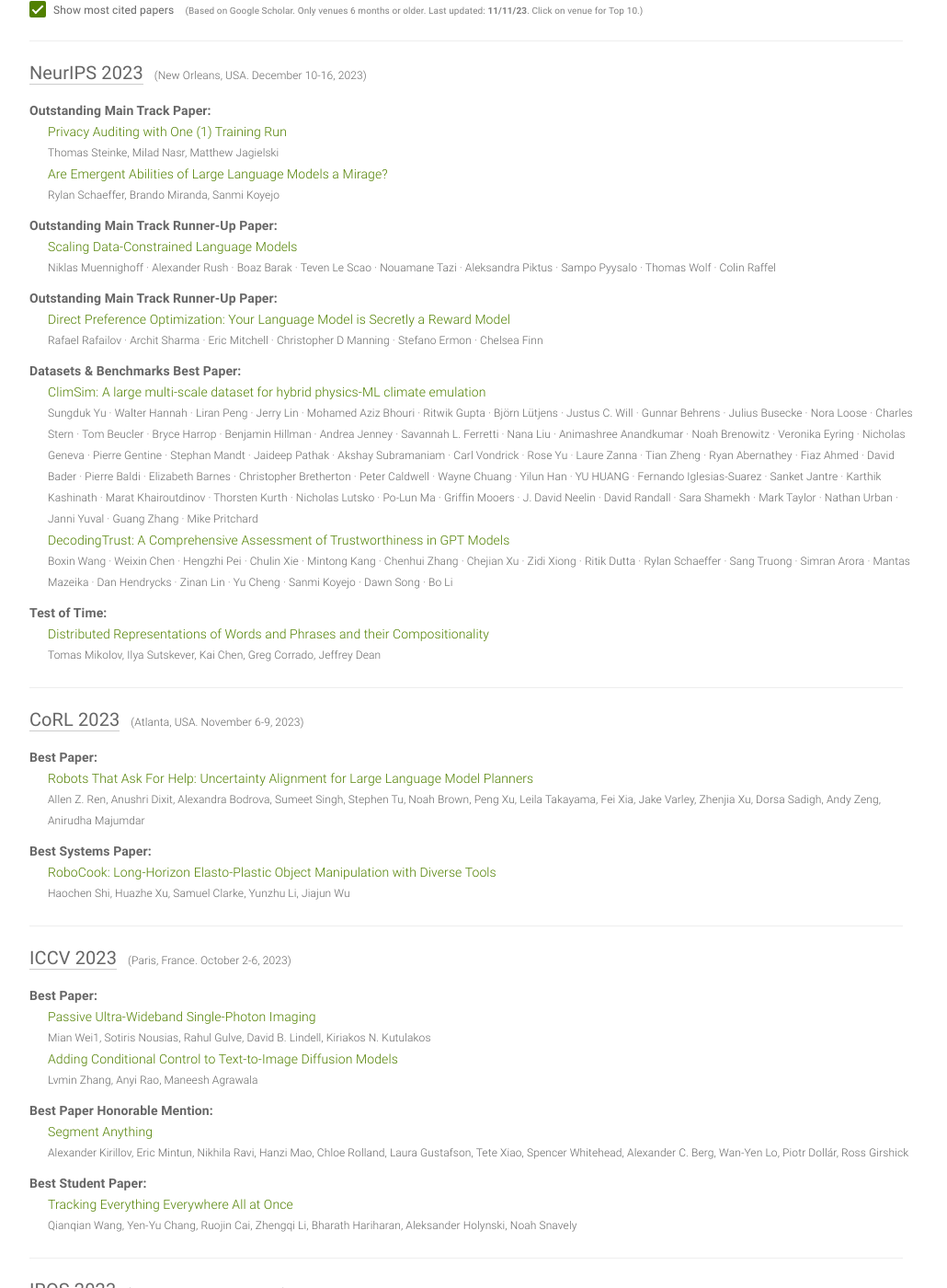
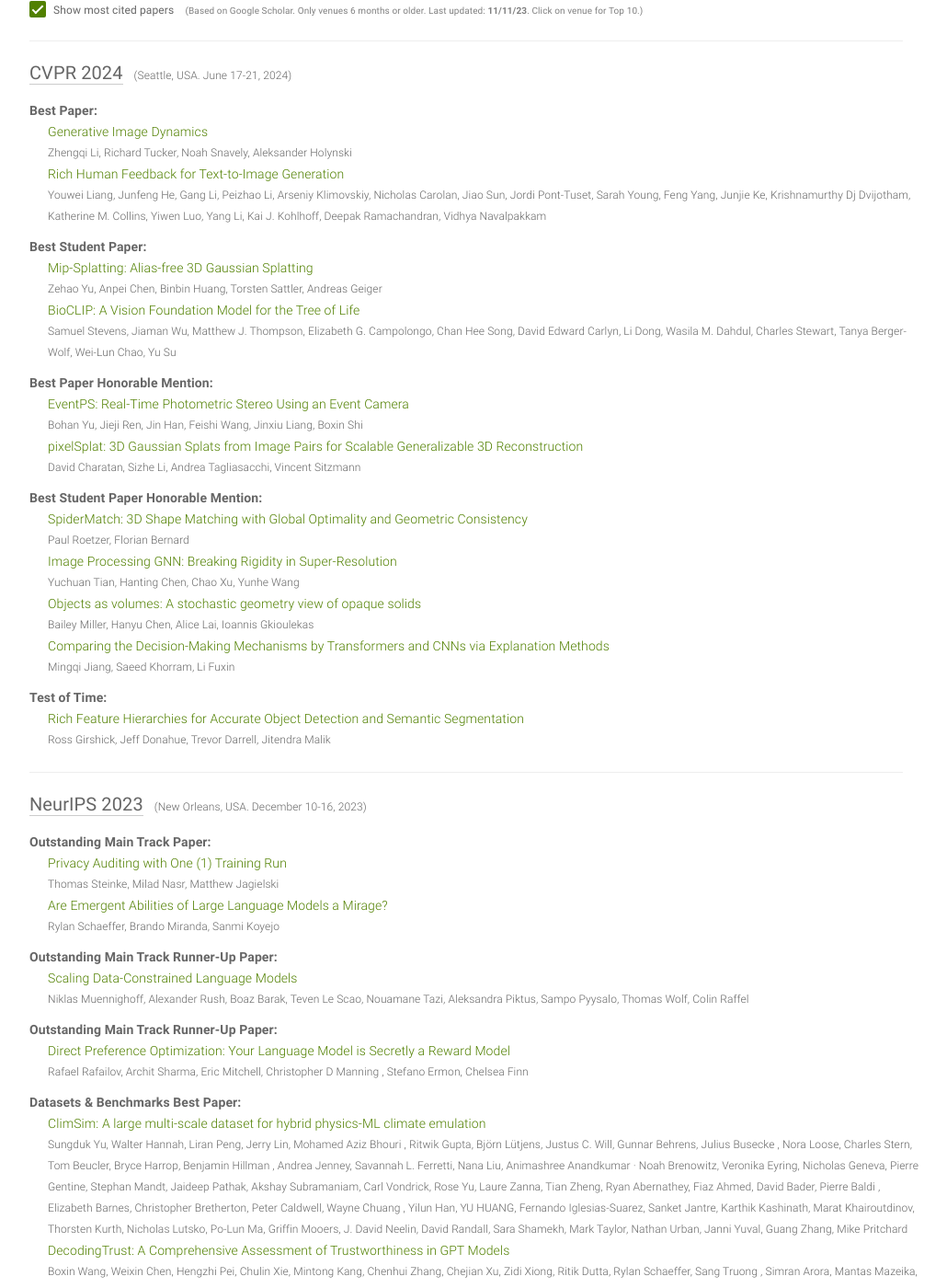
Before and after one commit to clemense/ai-bestpapers, a Jekyll site: the page built from index.html, in a window 1280 px wide and 1400 px high, scrolled down 238 px. Shown: the whole window at 92% size, without its empty margins (133-1163 px from the left). Built offline with Jekyll 4.4.1, drawn with Linux system fonts in a browser that asks for light colours; some of the changed text lies outside the part shown.

Commit message:
Add CVPR 2024

```diff
--- a/_data/papers.yml
+++ b/_data/papers.yml
@@ -1,4 +1,73 @@
 ---
+
+- venue: CVPR
+  year: 2024
+  awards:
+  - award: Best Paper
+    title: Generative Image Dynamics
+    author: Zhengqi Li, Richard Tucker, Noah Snavely, Aleksander Holynski
+    link: https://arxiv.org/abs/2309.07906
+    source: https://www.computer.org/press-room/cvpr-2024-announces-best-paper-award-winners
+  - award: Best Paper
+    title: Rich Human Feedback for Text-to-Image Generation
+    author: Youwei Liang, Junfeng He, Gang Li, Peizhao Li, Arseniy Klimovskiy, Nicholas
+      Carolan, Jiao Sun, Jordi Pont-Tuset, Sarah Young, Feng Yang, Junjie Ke, Krishnamurthy
+      Dj Dvijotham, Katherine M. Collins, Yiwen Luo, Yang Li, Kai J. Kohlhoff, Deepak
+      Ramachandran, Vidhya Navalpakkam
+    link: https://arxiv.org/abs/2312.10240
+    source: https://www.computer.org/press-room/cvpr-2024-announces-best-paper-award-winners
+  - award: Best Student Paper
+    title: 'Mip-Splatting: Alias-free 3D Gaussian Splatting'
+    author: Zehao Yu, Anpei Chen, Binbin Huang, Torsten Sattler, Andreas Geiger
+    link: https://arxiv.org/abs/2311.16493
+    source: https://www.computer.org/press-room/cvpr-2024-announces-best-paper-award-winners
+  - award: Best Student Paper
+    title: 'BioCLIP: A Vision Foundation Model for the Tree of Life'
+    author: Samuel Stevens, Jiaman Wu, Matthew J. Thompson, Elizabeth G. Campolongo,
+      Chan Hee Song, David Edward Carlyn, Li Dong, Wasila M. Dahdul, Charles Stewart,
+      Tanya Berger-Wolf, Wei-Lun Chao, Yu Su
+    link: https://arxiv.org/abs/2311.18803
+    source: https://www.computer.org/press-room/cvpr-2024-announces-best-paper-award-winners
+  - award: Best Paper Honorable Mention
+    title: 'EventPS: Real-Time Photometric Stereo Using an Event Camera'
+    author: Bohan Yu, Jieji Ren, Jin Han, Feishi Wang, Jinxiu Liang, Boxin Shi
+    link: https://openaccess.thecvf.com/content/CVPR2024/papers/Yu_EventPS_Real-Time_Photometric_Stereo_Using_an_Event_Camera_CVPR_2024_paper.pdf
+    source: https://www.computer.org/press-room/cvpr-2024-announces-best-paper-award-winners
+  - award: Best Paper Honorable Mention
+    title: 'pixelSplat: 3D Gaussian Splats from Image Pairs for Scalable Generalizable
+      3D Reconstruction'
+    author: David Charatan, Sizhe Li, Andrea Tagliasacchi, Vincent Sitzmann
+    link: https://arxiv.org/abs/2312.12337
+    source: https://www.computer.org/press-room/cvpr-2024-announces-best-paper-award-winners
+  - award: Best Student Paper Honorable Mention
+    title: 'SpiderMatch: 3D Shape Matching with Global Optimality and Geometric Consistency'
+    author: Paul Roetzer, Florian Bernard
+    link: https://openaccess.thecvf.com/content/CVPR2024/papers/Roetzer_SpiderMatch_3D_Shape_Matching_with_Global_Optimality_and_Geometric_Consistency_CVPR_2024_paper.pdf
+    source: https://www.computer.org/press-room/cvpr-2024-announces-best-paper-award-winners
+  - award: Best Student Paper Honorable Mention
+    title: 'Image Processing GNN: Breaking Rigidity in Super-Resolution'
+    author: Yuchuan Tian, Hanting Chen, Chao Xu, Yunhe Wang
+    link: https://openaccess.thecvf.com/content/CVPR2024/papers/Tian_Image_Processing_GNN_Breaking_Rigidity_in_Super-Resolution_CVPR_2024_paper.pdf
+    source: https://www.computer.org/press-room/cvpr-2024-announces-best-paper-award-winners
+  - award: Best Student Paper Honorable Mention
+    title: 'Objects as volumes: A stochastic geometry view of opaque solids'
+    author: Bailey Miller, Hanyu Chen, Alice Lai, Ioannis Gkioulekas
+    link: https://arxiv.org/abs/2312.15406
+    source: https://www.computer.org/press-room/cvpr-2024-announces-best-paper-award-winners
+  - award: Best Student Paper Honorable Mention
+    title: Comparing the Decision-Making Mechanisms by Transformers and CNNs via Explanation
+      Methods
+    author: Mingqi Jiang, Saeed Khorram, Li Fuxin
+    link: https://arxiv.org/abs/2212.06872
+    source: https://www.computer.org/press-room/cvpr-2024-announces-best-paper-award-winners
+  - award: Test of Time
+    title: Rich Feature Hierarchies for Accurate Object Detection and Semantic Segmentation
+    author: Ross Girshick, Jeff Donahue, Trevor Darrell, Jitendra Malik
+    link: https://arxiv.org/abs/1311.2524
+    source: https://www.computer.org/press-room/cvpr-2024-announces-best-paper-award-winners
+  place: Seattle, USA
+  date: June 17-21, 2024
+  sub: CV
 
 - venue: NeurIPS
   year: 2023
@@ -15,39 +84,38 @@
     source: https://blog.neurips.cc/2023/12/11/announcing-the-neurips-2023-paper-awards/
   - award: Outstanding Main Track Runner-Up Paper
     title: Scaling Data-Constrained Language Models
-    author: Niklas Muennighoff · Alexander Rush · Boaz Barak · Teven Le Scao · Nouamane
-      Tazi · Aleksandra Piktus · Sampo Pyysalo · Thomas Wolf · Colin Raffel
+    author: Niklas Muennighoff, Alexander Rush, Boaz Barak, Teven Le Scao, Nouamane
+      Tazi, Aleksandra Piktus, Sampo Pyysalo, Thomas Wolf, Colin Raffel
     link: https://arxiv.org/abs/2305.16264
     source: https://blog.neurips.cc/2023/12/11/announcing-the-neurips-2023-paper-awards/
   - award: Outstanding Main Track Runner-Up  Paper
     title: 'Direct Preference Optimization: Your Language Model is Secretly a Reward
       Model'
-    author: Rafael Rafailov · Archit Sharma · Eric Mitchell · Christopher D Manning
-      · Stefano Ermon · Chelsea Finn
+    author: Rafael Rafailov, Archit Sharma, Eric Mitchell, Christopher D Manning ,
+      Stefano Ermon, Chelsea Finn
     link: https://arxiv.org/abs/2305.18290
     source: https://blog.neurips.cc/2023/12/11/announcing-the-neurips-2023-paper-awards/
   - award: Datasets & Benchmarks Best Paper
     title: 'ClimSim: A large multi-scale dataset for hybrid physics-ML climate emulation'
-    author: Sungduk Yu · Walter Hannah · Liran Peng · Jerry Lin · Mohamed Aziz Bhouri
-      · Ritwik Gupta · Björn Lütjens · Justus C. Will · Gunnar Behrens · Julius Busecke
-      · Nora Loose · Charles Stern · Tom Beucler · Bryce Harrop · Benjamin Hillman
-      · Andrea Jenney · Savannah L. Ferretti · Nana Liu · Animashree Anandkumar ·
-      Noah Brenowitz · Veronika Eyring · Nicholas Geneva · Pierre Gentine · Stephan
-      Mandt · Jaideep Pathak · Akshay Subramaniam · Carl Vondrick · Rose Yu · Laure
-      Zanna · Tian Zheng · Ryan Abernathey · Fiaz Ahmed · David Bader · Pierre Baldi
-      · Elizabeth Barnes · Christopher Bretherton · Peter Caldwell · Wayne Chuang
-      · Yilun Han · YU HUANG · Fernando Iglesias-Suarez · Sanket Jantre · Karthik
-      Kashinath · Marat Khairoutdinov · Thorsten Kurth · Nicholas Lutsko · Po-Lun
-      Ma · Griffin Mooers · J. David Neelin · David Randall · Sara Shamekh · Mark
-      Taylor · Nathan Urban · Janni Yuval · Guang Zhang · Mike Pritchard
+    author: Sungduk Yu, Walter Hannah, Liran Peng, Jerry Lin, Mohamed Aziz Bhouri
+      , Ritwik Gupta, Björn Lütjens, Justus C. Will, Gunnar Behrens, Julius Busecke
+      , Nora Loose, Charles Stern, Tom Beucler, Bryce Harrop, Benjamin Hillman , Andrea
+      Jenney, Savannah L. Ferretti, Nana Liu, Animashree Anandkumar · Noah Brenowitz,
+      Veronika Eyring, Nicholas Geneva, Pierre Gentine, Stephan Mandt, Jaideep Pathak,
+      Akshay Subramaniam, Carl Vondrick, Rose Yu, Laure Zanna, Tian Zheng, Ryan Abernathey,
+      Fiaz Ahmed, David Bader, Pierre Baldi , Elizabeth Barnes, Christopher Bretherton,
+      Peter Caldwell, Wayne Chuang , Yilun Han, YU HUANG, Fernando Iglesias-Suarez,
+      Sanket Jantre, Karthik Kashinath, Marat Khairoutdinov, Thorsten Kurth, Nicholas
+      Lutsko, Po-Lun Ma, Griffin Mooers, J. David Neelin, David Randall, Sara Shamekh,
+      Mark Taylor, Nathan Urban, Janni Yuval, Guang Zhang, Mike Pritchard
     link: https://openreview.net/forum?id=W5If9P1xqO
     source: https://blog.neurips.cc/2023/12/11/announcing-the-neurips-2023-paper-awards/
   - award: Datasets & Benchmarks Best Paper
     title: 'DecodingTrust: A Comprehensive Assessment of Trustworthiness in GPT Models'
-    author: Boxin Wang · Weixin Chen · Hengzhi Pei · Chulin Xie · Mintong Kang · Chenhui
-      Zhang · Chejian Xu · Zidi Xiong · Ritik Dutta · Rylan Schaeffer · Sang Truong
-      · Simran Arora · Mantas Mazeika · Dan Hendrycks · Zinan Lin · Yu Cheng · Sanmi
-      Koyejo · Dawn Song · Bo Li
+    author: Boxin Wang, Weixin Chen, Hengzhi Pei, Chulin Xie, Mintong Kang, Chenhui
+      Zhang, Chejian Xu, Zidi Xiong, Ritik Dutta, Rylan Schaeffer, Sang Truong , Simran
+      Arora, Mantas Mazeika, Dan Hendrycks, Zinan Lin, Yu Cheng, Sanmi Koyejo, Dawn
+      Song, Bo Li
     link: https://arxiv.org/abs/2306.11698
     source: https://blog.neurips.cc/2023/12/11/announcing-the-neurips-2023-paper-awards/
   - award: Test of Time
```
